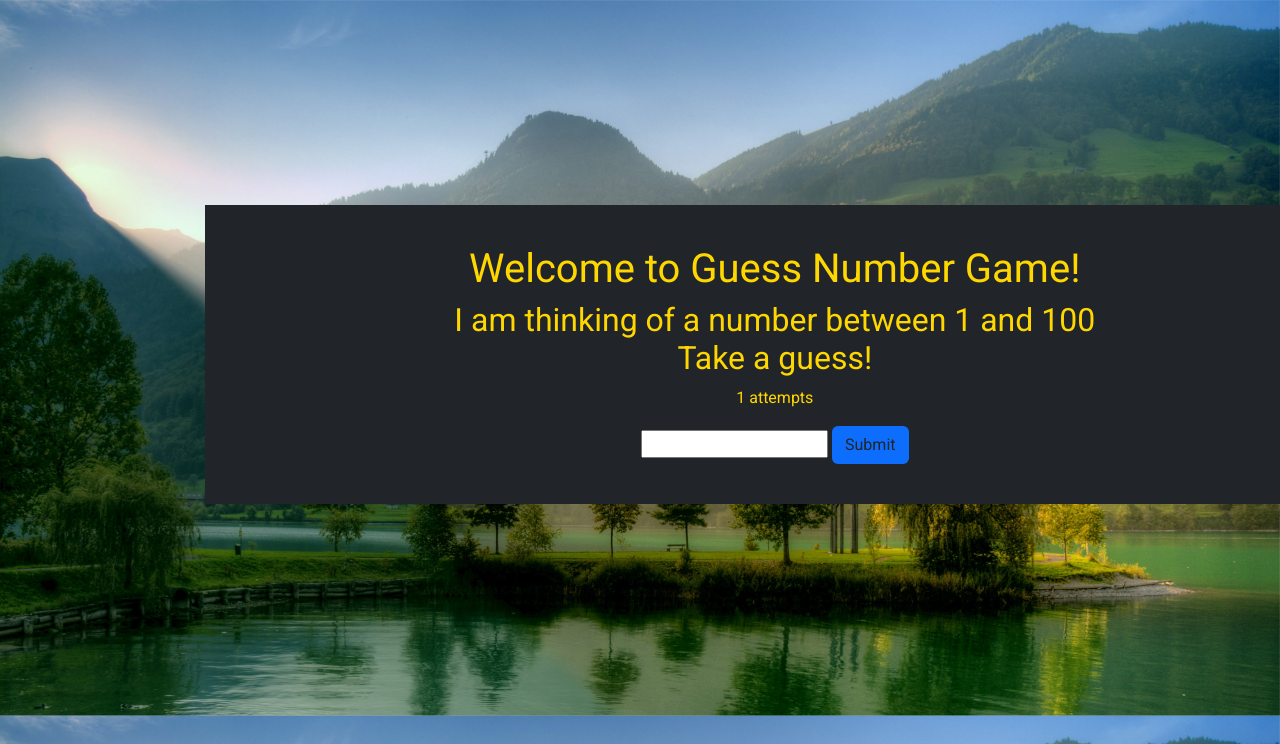
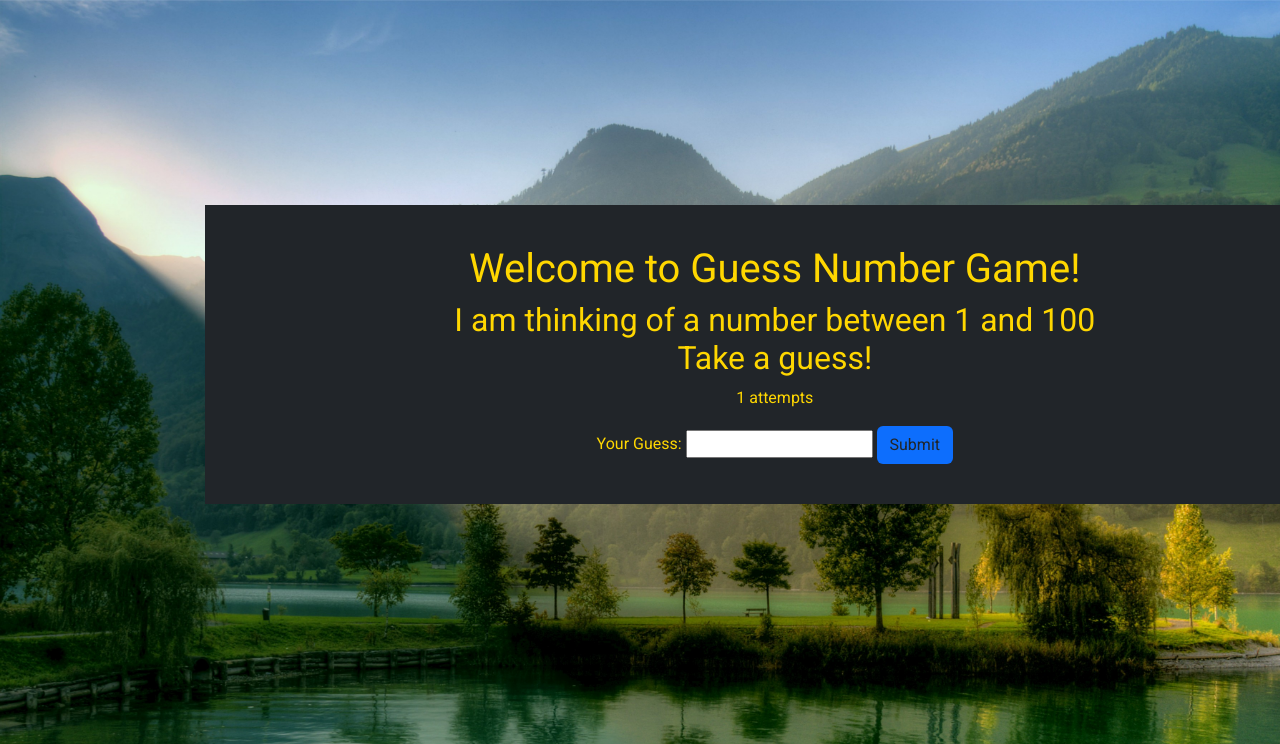
Before and after one commit to ZoDSeR97/Python-FrameWork, a Flask app: page / in a window 1280 px wide; the page is wider, and only the part inside the window is pictured. Shown: the top 744 px of that part. Run offline with Flask 2, Linux system fonts and the light colour scheme.

Commit message:
refactoring the code

```diff
--- a/guessNumberGame/app.py
+++ b/guessNumberGame/app.py
@@ -7,37 +7,27 @@ app.secret_key = secrets.token_hex()
 
 @app.route('/')
 def index():
-    gotIt = False
-    hint = ""
-    color = "bg-danger"
+    # Initialize secret number
     if 'num' not in session:
         session['num'] = randint(1, 100)
-    if "guess" not in session:
-        session['guess'] = 0
-    if "res" not in session:
-        session['res'] = False
+
+    # Initialize attempts
     if "att" not in session:
         session['att'] = 1
-    elif session['att'] < 5:
-        if int(session['guess']) < session['num']:
-            hint = "Too Low!"
-        elif int(session['guess']) > session['num']:
-            hint = "Too High!"
-        else:
-            hint = str(session['num'])+" was the number, took "+str(session['att'])+" attempts"
-            color = "bg-success"
-            gotIt = True
-        session['att']+=1
-    else:
-        gotIt = True
-        hint = "You Lose!"
-    return render_template("index.html", gotIt=gotIt, hint=hint, color=color)
+
+    # Initialize Game State
+    if "gameOver" not in session:
+        session["gameOver"] = False
+
+    return render_template("index.html")
 
 
 @app.route('/process', methods=['POST'])
 def process():
-    session['guess'] = request.form['guessNum']
-    session['res'] = True
+    if request.form['guessNum'].isdigit():
+        session['guess'] = int(request.form['guessNum'])
+        session['att']+=1
+        session['gameOver'] = session['guess']==session['num'] or session['att'] == 6
     return redirect('/')
 
 @app.route('/clear')
--- a/guessNumberGame/static/css/style.css
+++ b/guessNumberGame/static/css/style.css
@@ -10,8 +10,9 @@
 
 body{
     background-image: url('../R.jpg');
-    background-size: 100%;
+    background-size: cover;
     background-attachment: fixed;
+    background-repeat: no-repeat;
 }
 
 input{
--- a/guessNumberGame/templates/index.html
+++ b/guessNumberGame/templates/index.html
@@ -15,15 +15,29 @@
 <body>
     <div class="container bg-dark">
         <form action="/process" method="post">
+
             <h1>Welcome to Guess Number Game!</h1>
             <h2>I am thinking of a number between 1 and 100<br>Take a guess!</h2>
-            {% if session['res'] %}
-                <div class="myContainer {{color}}">
-                    <h1>{{hint}}</h1>
+
+            <!-- Response only when user take a guess -->
+            {% if 'guess' in session %}
+                {% set hasWon = session['gameOver'] and session['att'] < 6 %}
+                <div class="myContainer {{'bg-danger' if not hasWon else 'bg-success'}}">
+                    {% if session['guess'] < session['num'] %}
+                        <h1>Too low!</h1>
+                    {% elif session['guess'] > session['num'] %}
+                        <h1>Too high!</h1>
+                    {% elif hasWon %}
+                        <h1>{{session['num']}} was the number, took {{session['att']}} attempts</h1>
+                    {% else %}
+                        <h1>You lose! {{session['num']}} was the number</h1>
+                    {% endif %}
                 </div>
             {% endif %}
-            {% if not gotIt %}
+            <!-- Render accordingly -->
+            {% if not session['gameOver'] %}
                 <p>{{session['att']}} attempts</p>
+                <label for="guess">Your Guess:</label>
                 <input type="number" name="guessNum">
                 <button type="submit" class="btn bg-primary">Submit</button>
             {%else%}
```
